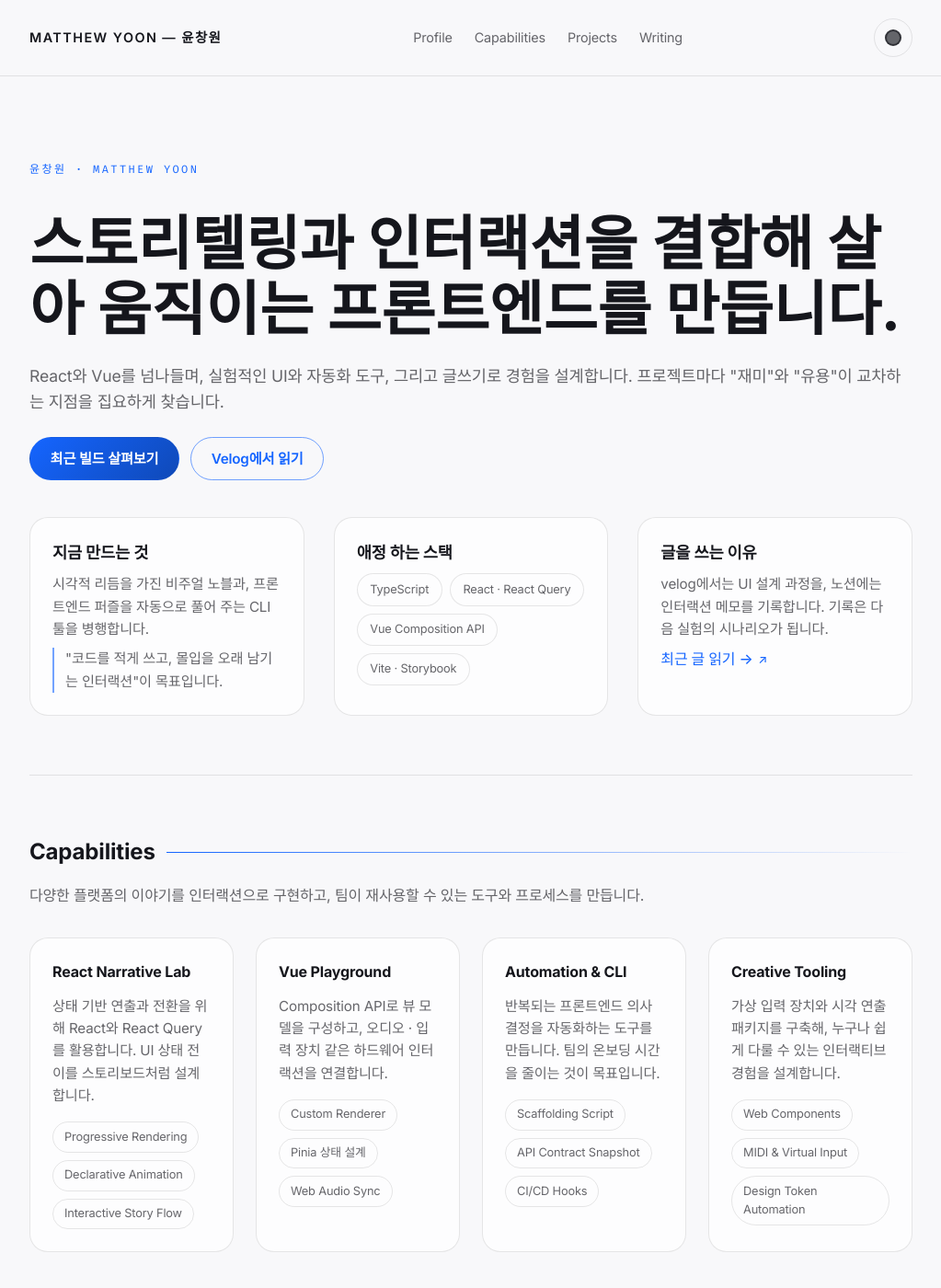
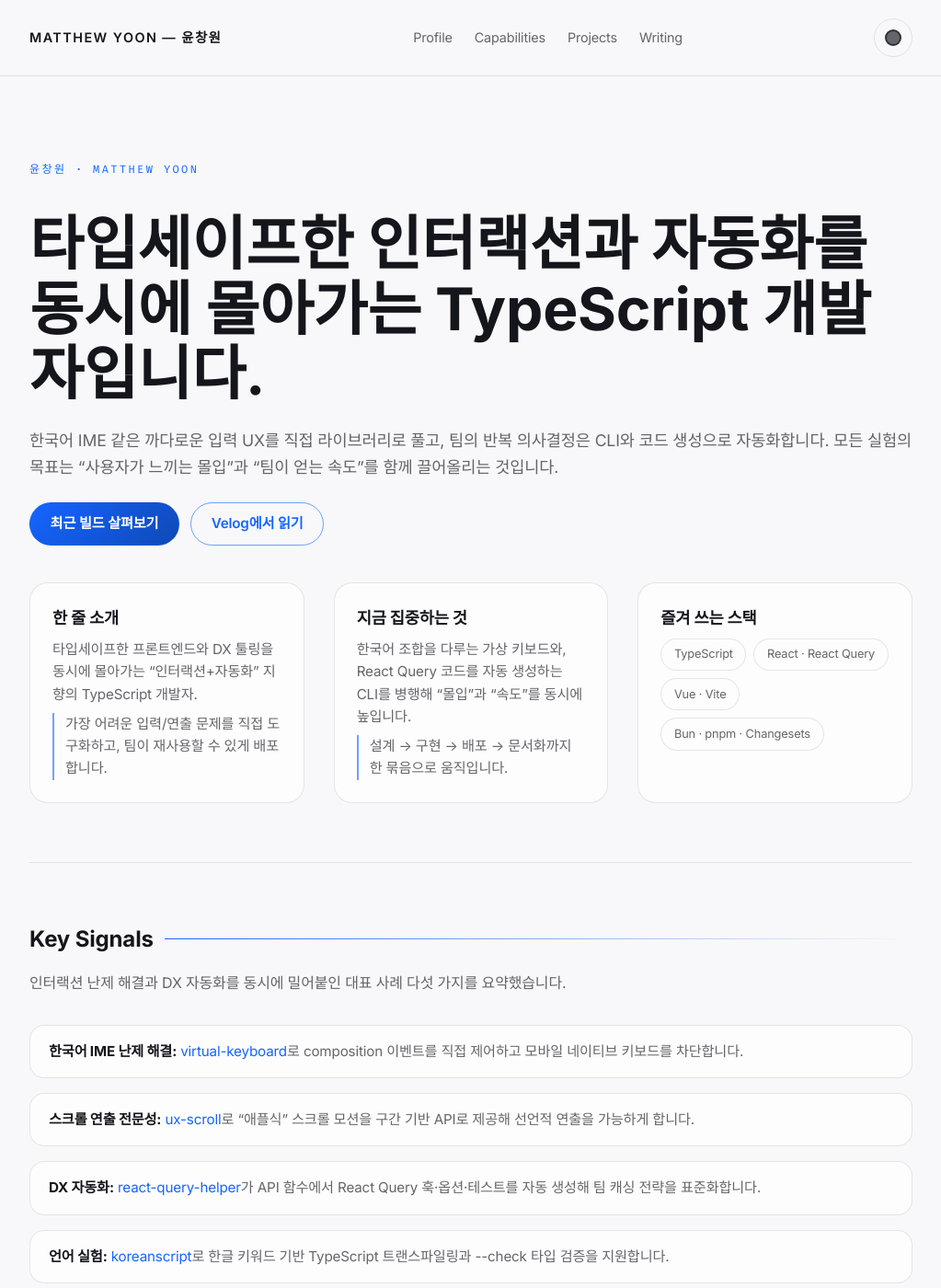
Before and after one commit to uiwwsw/uiwwsw.github.io, a Jekyll site: the page built from index.markdown, in a window 1280 px wide and 1400 px high. Shown: the whole window at 92% size, without its empty margins (128-1151 px from the left). Built offline with Jekyll 4.4.1, drawn with Linux system fonts in a browser that asks for light colours; some of the changed text lies outside the part shown.

Commit message:
Revise landing copy to highlight interaction + DX focus

```diff
--- a/assets/css/style.css
+++ b/assets/css/style.css
@@ -325,6 +325,33 @@ a:hover {
   margin-bottom: 2rem;
 }
 
+.highlight-list {
+  list-style: none;
+  margin: 0;
+  padding: 0;
+  display: grid;
+  gap: 1rem;
+}
+
+.highlight-list li {
+  padding: 1rem 1.25rem;
+  border-radius: 1rem;
+  border: 1px solid var(--border);
+  background: var(--surface);
+  color: var(--muted);
+  font-size: 0.95rem;
+  line-height: 1.6;
+}
+
+.highlight-list strong {
+  color: var(--fg);
+}
+
+.highlight-list em {
+  color: var(--accent);
+  font-style: normal;
+}
+
 .focus-grid {
   display: grid;
   grid-template-columns: repeat(auto-fit, minmax(220px, 1fr));
--- a/index.markdown
+++ b/index.markdown
@@ -7,8 +7,8 @@ title: Matthew Yoon — 윤창원
   <section id="profile" class="hero">
     <div class="hero__lead">
       <p class="hero__eyebrow">윤창원 · Matthew Yoon</p>
-      <h1 class="hero__title">스토리텔링과 인터랙션을 결합해 살아 움직이는 프론트엔드를 만듭니다.</h1>
-      <p class="hero__subtitle">React와 Vue를 넘나들며, 실험적인 UI와 자동화 도구, 그리고 글쓰기로 경험을 설계합니다. 프로젝트마다 "재미"와 "유용"이 교차하는 지점을 집요하게 찾습니다.</p>
+      <h1 class="hero__title">타입세이프한 인터랙션과 자동화를 동시에 몰아가는 TypeScript 개발자입니다.</h1>
+      <p class="hero__subtitle">한국어 IME 같은 까다로운 입력 UX를 직접 라이브러리로 풀고, 팀의 반복 의사결정은 CLI와 코드 생성으로 자동화합니다. 모든 실험의 목표는 “사용자가 느끼는 몰입”과 “팀이 얻는 속도”를 함께 끌어올리는 것입니다.</p>
       <div class="hero__actions" role="group" aria-label="바로 가기">
         <a class="button" href="#projects">최근 빌드 살펴보기</a>
         <a class="button button--ghost" href="https://velog.io/@uiwwsw" target="_blank" rel="noopener">Velog에서 읽기</a>
@@ -16,65 +16,77 @@ title: Matthew Yoon — 윤창원
     </div>
     <div class="hero__grid">
       <article class="hero__card">
-        <h3>지금 만드는 것</h3>
-        <p>시각적 리듬을 가진 비주얼 노블과, 프론트엔드 퍼즐을 자동으로 풀어 주는 CLI 툴을 병행합니다.</p>
-        <p class="hero__note">"코드를 적게 쓰고, 몰입을 오래 남기는 인터랙션"이 목표입니다.</p>
+        <h3>한 줄 소개</h3>
+        <p>타입세이프한 프론트엔드와 DX 툴링을 동시에 몰아가는 “인터랙션+자동화” 지향의 TypeScript 개발자.</p>
+        <p class="hero__note">가장 어려운 입력/연출 문제를 직접 도구화하고, 팀이 재사용할 수 있게 배포합니다.</p>
       </article>
       <article class="hero__card">
-        <h3>애정 하는 스택</h3>
+        <h3>지금 집중하는 것</h3>
+        <p>한국어 조합을 다루는 가상 키보드와, React Query 코드를 자동 생성하는 CLI를 병행해 “몰입”과 “속도”를 동시에 높입니다.</p>
+        <p class="hero__note">설계 → 구현 → 배포 → 문서화까지 한 묶음으로 움직입니다.</p>
+      </article>
+      <article class="hero__card">
+        <h3>즐겨 쓰는 스택</h3>
         <ul class="pill-list">
           <li>TypeScript</li>
           <li>React · React Query</li>
-          <li>Vue Composition API</li>
-          <li>Vite · Storybook</li>
+          <li>Vue · Vite</li>
+          <li>Bun · pnpm · Changesets</li>
         </ul>
-      </article>
-      <article class="hero__card">
-        <h3>글을 쓰는 이유</h3>
-        <p>velog에서는 UI 설계 과정을, 노션에는 인터랙션 메모를 기록합니다. 기록은 다음 실험의 시나리오가 됩니다.</p>
-        <a class="text-link" href="https://velog.io/@uiwwsw" target="_blank" rel="noopener">최근 글 읽기 →</a>
       </article>
     </div>
   </section>
 
+  <section id="highlights" class="section">
+    <h2 class="section__title">Key Signals</h2>
+    <p class="section__intro">인터랙션 난제 해결과 DX 자동화를 동시에 밀어붙인 대표 사례 다섯 가지를 요약했습니다.</p>
+    <ul class="highlight-list">
+      <li><strong>한국어 IME 난제 해결:</strong> <em>virtual-keyboard</em>로 composition 이벤트를 직접 제어하고 모바일 네이티브 키보드를 차단합니다.</li>
+      <li><strong>스크롤 연출 전문성:</strong> <em>ux-scroll</em>로 “애플식” 스크롤 모션을 구간 기반 API로 제공해 선언적 연출을 가능하게 합니다.</li>
+      <li><strong>DX 자동화:</strong> <em>react-query-helper</em>가 API 함수에서 React Query 훅·옵션·테스트를 자동 생성해 팀 캐싱 전략을 표준화합니다.</li>
+      <li><strong>언어 실험:</strong> <em>koreanscript</em>로 한글 키워드 기반 TypeScript 트랜스파일링과 --check 타입 검증을 지원합니다.</li>
+      <li><strong>스토리텔링 툴링:</strong> <em>visual-novel</em>로 JSON 시나리오, 자산 매핑, 저장/불러오기를 갖춘 웹 비주얼 노블 엔진을 배포합니다.</li>
+    </ul>
+  </section>
+
   <section id="capabilities" class="section">
     <h2 class="section__title">Capabilities</h2>
-    <p class="section__intro">다양한 플랫폼의 이야기를 인터랙션으로 구현하고, 팀이 재사용할 수 있는 도구와 프로세스를 만듭니다.</p>
+    <p class="section__intro">입력 난제를 통제하는 UI 레이어와, 팀 속도를 높이는 자동화 도구를 한 호흡으로 설계합니다.</p>
     <div class="focus-grid">
       <article class="focus-card">
-        <h3>React Narrative Lab</h3>
-        <p>상태 기반 연출과 전환을 위해 React와 React Query를 활용합니다. UI 상태 전이를 스토리보드처럼 설계합니다.</p>
+        <h3>Interaction Architecture</h3>
+        <p>React/Vue에서 상태 전이를 스토리보드처럼 모델링하고, 스크롤 · 모션 · 텍스트 연출을 타입으로 제어합니다.</p>
         <ul>
-          <li>Progressive Rendering</li>
-          <li>Declarative Animation</li>
-          <li>Interactive Story Flow</li>
+          <li>Declarative Scene Graph</li>
+          <li>Scroll-driven Animation</li>
+          <li>XState · TanStack Query</li>
         </ul>
       </article>
       <article class="focus-card">
-        <h3>Vue Playground</h3>
-        <p>Composition API로 뷰 모델을 구성하고, 오디오 · 입력 장치 같은 하드웨어 인터랙션을 연결합니다.</p>
+        <h3>IME & Input Systems</h3>
+        <p>한국어 조합, 가상 키보드, MIDI/Pointer 이벤트를 하나의 입력 파이프라인으로 묶습니다.</p>
         <ul>
-          <li>Custom Renderer</li>
-          <li>Pinia 상태 설계</li>
-          <li>Web Audio Sync</li>
+          <li>Composition Event Handling</li>
+          <li>Virtual Keyboard Guard</li>
+          <li>Multi-device Latency Tuning</li>
         </ul>
       </article>
       <article class="focus-card">
-        <h3>Automation & CLI</h3>
-        <p>반복되는 프론트엔드 의사결정을 자동화하는 도구를 만듭니다. 팀의 온보딩 시간을 줄이는 것이 목표입니다.</p>
+        <h3>DX Automation</h3>
+        <p>CLI, 코드 생성기, 템플릿을 통해 팀의 API 계약과 캐싱 전략을 자동화합니다.</p>
         <ul>
-          <li>Scaffolding Script</li>
-          <li>API Contract Snapshot</li>
-          <li>CI/CD Hooks</li>
+          <li>OpenAPI → React Query Hooks</li>
+          <li>Scaffold Watch Mode</li>
+          <li>Changesets · Husky Flow</li>
         </ul>
       </article>
       <article class="focus-card">
-        <h3>Creative Tooling</h3>
-        <p>가상 입력 장치와 시각 연출 패키지를 구축해, 누구나 쉽게 다룰 수 있는 인터랙티브 경험을 설계합니다.</p>
+        <h3>Documentation Habit</h3>
+        <p>데모/가이드/스토리텔링을 한 번에 패키징해, 도구가 팀 안에서 바로 사용될 수 있게 합니다.</p>
         <ul>
-          <li>Web Components</li>
-          <li>MIDI & Virtual Input</li>
-          <li>Design Token Automation</li>
+          <li>Typedoc · Storybook</li>
+          <li>Interactive Playground</li>
+          <li>Release Notes Automation</li>
         </ul>
       </article>
     </div>
@@ -82,54 +94,66 @@ title: Matthew Yoon — 윤창원
 
   <section id="worklog" class="section">
     <h2 class="section__title">Project Signals</h2>
-    <p class="section__intro">기록은 실패와 성공을 모두 담은 실험일지입니다. 각 항목을 펼쳐 배경과 배운 점을 확인할 수 있습니다.</p>
+    <p class="section__intro">각 프로젝트는 문제 정의 → 실험 → 배포 → 문서화의 순환으로 완성됩니다. 펼쳐서 배경과 시스템 설계 노트를 확인해 보세요.</p>
     <div class="timeline" data-timeline>
       <article class="timeline-item">
         <div class="timeline-item__meta">
-          <span>2024.06</span>
-          <span>Visual Novel</span>
+          <span>2024.07</span>
+          <span>Virtual Keyboard</span>
         </div>
-        <h3 class="timeline-item__title">Polaroid Syntax — 브라우저 비주얼 노블</h3>
-        <p class="timeline-item__summary">React + Canvas로 장면 전환과 스토리 분기를 구성하며, 텍스트/사운드 동기화를 오케스트레이션했습니다.</p>
+        <h3 class="timeline-item__title">virtual-keyboard — 한국어 IME를 제어하는 입력 엔진</h3>
+        <p class="timeline-item__summary">composition 이벤트에 의존하지 않고 한국어 조합을 제어하는 React 가상 키보드. 모바일 네이티브 키보드 차단까지 지원합니다.</p>
         <button class="timeline-item__toggle" type="button" aria-expanded="false">맥락 더 보기</button>
         <div class="timeline-item__detail" hidden>
-          <p>대화형 선택지가 늘어날수록 상태 관리가 복잡해져서 XState로 스토리 노드를 선언적으로 관리했습니다. 또한 저사양 기기에서도 60fps를 유지하기 위해 Web Worker로 음성 합성 준비를 분리했습니다.</p>
+          <p>컴포지션 상태를 스테이트 머신으로 직접 관리해 중첩 입력을 안전하게 처리하고, 모바일에선 포커스 가드로 네이티브 키보드를 차단했습니다. Storybook 데모와 Typedoc 문서를 CI로 자동 배포해 팀 온보딩 시간을 줄였습니다.</p>
         </div>
       </article>
       <article class="timeline-item">
         <div class="timeline-item__meta">
-          <span>2024.04</span>
-          <span>Automation</span>
+          <span>2024.05</span>
+          <span>DX Automation</span>
         </div>
-        <h3 class="timeline-item__title">분산 거래소용 자동 매매 파이프라인</h3>
-        <p class="timeline-item__summary">오더북 분석과 안전장치를 분리한 모듈 구조로, 실시간 리밸런싱과 시뮬레이터를 한 CLI에서 다룰 수 있게 했습니다.</p>
+        <h3 class="timeline-item__title">react-query-helper — OpenAPI에서 훅까지</h3>
+        <p class="timeline-item__summary">API 함수에서 React Query 훅과 옵션, 테스트 토대를 자동 생성하는 CLI로 팀 캐싱 전략을 일관화했습니다.</p>
         <button class="timeline-item__toggle" type="button" aria-expanded="false">맥락 더 보기</button>
         <div class="timeline-item__detail" hidden>
-          <p>비동기 전략을 Node.js Worker Threads로 격리해 메인 이벤트 루프를 지키고, Slack 알림으로 위험 신호를 시각화했습니다. 전략별 백테스트 결과를 Notion API와 연동해 자동 문서화했습니다.</p>
+          <p>watch 모드에서 OpenAPI 스키마 변화를 감지해 훅/타입/테스트를 재생성하고, Bun과 npm 중 원하는 런타임을 선택할 수 있도록 템플릿을 분리했습니다. Changesets와 Husky를 기본 탑재해 릴리스 과정도 자동화했습니다.</p>
         </div>
       </article>
       <article class="timeline-item">
         <div class="timeline-item__meta">
-          <span>2024.01</span>
-          <span>DX Tooling</span>
+          <span>2024.03</span>
+          <span>Transpiler</span>
         </div>
-        <h3 class="timeline-item__title">React Query 자동 생성 CLI</h3>
-        <p class="timeline-item__summary">OpenAPI 스키마에서 React Query 훅과 상태 토큰을 즉시 생성하는 CLI. 팀 온보딩 시간을 2일에서 반나절로 단축했습니다.</p>
+        <h3 class="timeline-item__title">koreanscript — 한글 키워드 기반 TS 트랜스파일러</h3>
+        <p class="timeline-item__summary">한글 키워드로 작성한 .ks 파일을 TypeScript로 변환하고, --check 모드로 타입 검증을 제공하는 실험적 도구입니다.</p>
         <button class="timeline-item__toggle" type="button" aria-expanded="false">맥락 더 보기</button>
         <div class="timeline-item__detail" hidden>
-          <p>Husky와 Changeset을 연동해 생성된 코드를 린팅/테스트하는 파이프라인을 기본 탑재했습니다. CLI는 Inquirer 기반으로 마법사 UX를 제공하며, 템플릿 엔진으로 EJS 대신 Handlebars를 채택해 헬퍼 확장이 쉬워졌습니다.</p>
+          <p>KS → TS 변환에 토큰 맵핑 표를 제공하고, 타입 체크 모드에서는 tsserver를 child process로 구동해 즉시 오류를 피드백합니다. CLI UX는 Commander 기반으로 설계해 플러그인 확장이 쉽습니다.</p>
         </div>
       </article>
       <article class="timeline-item">
         <div class="timeline-item__meta">
-          <span>2023.10</span>
-          <span>Creative Input</span>
+          <span>2023.11</span>
+          <span>Scroll Experience</span>
         </div>
-        <h3 class="timeline-item__title">Virtual Keys — 웹 기반 버추얼 키보드</h3>
-        <p class="timeline-item__summary">터치와 키보드, MIDI 입력을 하나의 이벤트 흐름으로 묶어 악기/타이핑 전환을 부드럽게 하는 패키지입니다.</p>
+        <h3 class="timeline-item__title">ux-scroll — 스크롤 구간 기반 연출 엔진</h3>
+        <p class="timeline-item__summary">스크롤 위치를 세분화해 애플식 전환을 구현하는 TypeScript 라이브러리. 구간별 콜백과 트랜지션 API를 제공합니다.</p>
         <button class="timeline-item__toggle" type="button" aria-expanded="false">맥락 더 보기</button>
         <div class="timeline-item__detail" hidden>
-          <p>Web Audio와 Pointer Events를 묶어 입력 지연을 45% 줄였고, Storybook의 Controls를 활용해 테마를 실시간 테스트했습니다. npm으로 배포하면서 Typedoc 기반 문서를 자동 생성했습니다.</p>
+          <p>requestAnimationFrame을 구간별로 라우팅해 레이아웃 리플로우를 최소화하고, React/Vue 예제를 분리해 문서에 포함했습니다. CodePen 데모를 자동 배포하는 GitHub Actions 워크플로우를 구성했습니다.</p>
+        </div>
+      </article>
+      <article class="timeline-item">
+        <div class="timeline-item__meta">
+          <span>2023.08</span>
+          <span>Story Engine</span>
+        </div>
+        <h3 class="timeline-item__title">visual-novel — JSON 기반 비주얼 노블 툴킷</h3>
+        <p class="timeline-item__summary">React+Vite 기반으로 장면, 자산, 세이브 시스템을 갖춘 웹 비주얼 노블 엔진을 구축했습니다.</p>
+        <button class="timeline-item__toggle" type="button" aria-expanded="false">맥락 더 보기</button>
+        <div class="timeline-item__detail" hidden>
+          <p>JSON 시나리오를 XState 머신으로 해석해 선택지 분기를 관리하고, 자산 매핑/저장 데이터를 IndexedDB에 기록했습니다. 튜토리얼과 스타터 템플릿을 함께 배포해 누구나 바로 실험할 수 있게 했습니다.</p>
         </div>
       </article>
     </div>
@@ -147,53 +171,53 @@ title: Matthew Yoon — 윤창원
     </div>
     <div class="project-grid" data-project-list>
       <article class="project-card" data-category="story experience">
-        <span class="project-card__meta">2024 · Web Experience</span>
+        <span class="project-card__meta">2024 · Story Engine</span>
         <h3 class="project-card__title">Polaroid Syntax</h3>
-        <p class="project-card__description">스크립트가 장면을 호출하는 비주얼 노블 엔진. React와 Canvas API를 조합해 선택지에 따라 연출이 변합니다.</p>
+        <p class="project-card__description">JSON 시나리오만으로 장면을 호출하는 비주얼 노블 엔진. React와 Canvas, XState로 연출과 상태 분기를 선언적으로 다룹니다.</p>
         <ul class="project-card__tags">
           <li>React</li>
+          <li>Vite</li>
           <li>XState</li>
-          <li>Canvas</li>
         </ul>
       </article>
       <article class="project-card" data-category="automation tooling">
-        <span class="project-card__meta">2024 · Fintech Automation</span>
-        <h3 class="project-card__title">CryptOrbit</h3>
-        <p class="project-card__description">암호화폐 거래 전략을 자동 실행하는 파이프라인. 안전 장치를 CLI 단계에서 미리 설정하도록 UX를 설계했습니다.</p>
-        <ul class="project-card__tags">
-          <li>Node.js</li>
-          <li>Worker Threads</li>
-          <li>Event Sourcing</li>
-        </ul>
-      </article>
-      <article class="project-card" data-category="tooling">
-        <span class="project-card__meta">2024 · Developer Tool</span>
-        <h3 class="project-card__title">rq-create</h3>
-        <p class="project-card__description">React Query 요청 코드를 자동 생성하는 CLI 패키지. API 스키마만 있으면 훅, 타입, 테스트가 동시에 만들어집니다.</p>
+        <span class="project-card__meta">2024 · DX Automation</span>
+        <h3 class="project-card__title">react-query-helper</h3>
+        <p class="project-card__description">OpenAPI 스키마에서 React Query 훅과 옵션, 테스트 토대를 자동 생성하는 CLI. watch 모드와 템플릿 확장으로 팀 일관성을 확보합니다.</p>
         <ul class="project-card__tags">
           <li>TypeScript</li>
           <li>OpenAPI</li>
           <li>CLI</li>
         </ul>
       </article>
+      <article class="project-card" data-category="tooling">
+        <span class="project-card__meta">2024 · Language Experiment</span>
+        <h3 class="project-card__title">koreanscript</h3>
+        <p class="project-card__description">한글 키워드 기반 .ks 코드를 TypeScript로 트랜스파일하고, --check 모드로 타입 오류를 바로 피드백하는 실험적 도구입니다.</p>
+        <ul class="project-card__tags">
+          <li>TypeScript</li>
+          <li>Transpiler</li>
+          <li>CLI</li>
+        </ul>
+      </article>
       <article class="project-card" data-category="experience tooling">
         <span class="project-card__meta">2023 · Interaction Library</span>
-        <h3 class="project-card__title">Virtual Keys</h3>
-        <p class="project-card__description">악기와 입력 장치를 아우르는 버추얼 키보드 패키지. Web Audio와 CSS Custom Properties로 테마를 구성합니다.</p>
+        <h3 class="project-card__title">virtual-keyboard</h3>
+        <p class="project-card__description">한국어 IME 컴포지션을 자체 처리하고 모바일 네이티브 키보드를 차단하는 React 가상 키보드 라이브러리.</p>
         <ul class="project-card__tags">
-          <li>Vue</li>
-          <li>Web Audio</li>
+          <li>React</li>
+          <li>TypeScript</li>
           <li>Storybook</li>
         </ul>
       </article>
-      <article class="project-card" data-category="experience story">
-        <span class="project-card__meta">2023 · Travel Product</span>
-        <h3 class="project-card__title"><a href="/meringuetrip">MeringTrip</a></h3>
-        <p class="project-card__description">여행 동선을 시각화하고, 오프라인에서도 이어지는 추천을 제공하는 여행 파트너 서비스.</p>
+      <article class="project-card" data-category="experience tooling">
+        <span class="project-card__meta">2023 · Motion Toolkit</span>
+        <h3 class="project-card__title">ux-scroll</h3>
+        <p class="project-card__description">스크롤 구간을 기준으로 트리거와 트랜지션을 다루는 연출 엔진. React/Vue 샘플과 CodePen 데모를 함께 제공합니다.</p>
         <ul class="project-card__tags">
-          <li>React</li>
-          <li>Ionic</li>
-          <li>PWA</li>
+          <li>TypeScript</li>
+          <li>Scroll</li>
+          <li>Animation</li>
         </ul>
       </article>
     </div>
@@ -201,7 +225,7 @@ title: Matthew Yoon — 윤창원
 
   <section id="writing" class="section">
     <h2 class="section__title">Writing & Notes</h2>
-    <p class="section__intro">글은 다음 실험을 위한 설계도입니다. velog에선 구현 과정을, 블로그 초안에는 실험 노트를 공유합니다.</p>
+    <p class="section__intro">velog에는 구현 실험 로그를, 블로그에는 라이브러리 설계 노트를 기록합니다. 문서화가 곧 다음 인터랙션 실험의 시나리오입니다.</p>
     <div class="post-list">
       {% for post in site.posts limit:3 %}
         <article class="post-card">
@@ -217,9 +241,9 @@ title: Matthew Yoon — 윤창원
     <div class="writing-callout">
       <h3>다음 글은 이런 주제를 다룹니다</h3>
       <ul>
-        <li>React Query CLI로 팀 온보딩 자동화하기</li>
-        <li>Canvas 기반 비주얼 노블에서 애니메이션 설계하기</li>
-        <li>버추얼 키보드로 멀티 디바이스 입력 다루기</li>
+        <li>한국어 IME를 제어하는 virtual-keyboard 설계기</li>
+        <li>OpenAPI 변화에 반응하는 React Query 코드 생성 파이프라인</li>
+        <li>스크롤 구간으로 스토리텔링을 모델링하는 ux-scroll 사례</li>
       </ul>
     </div>
   </section>
```
